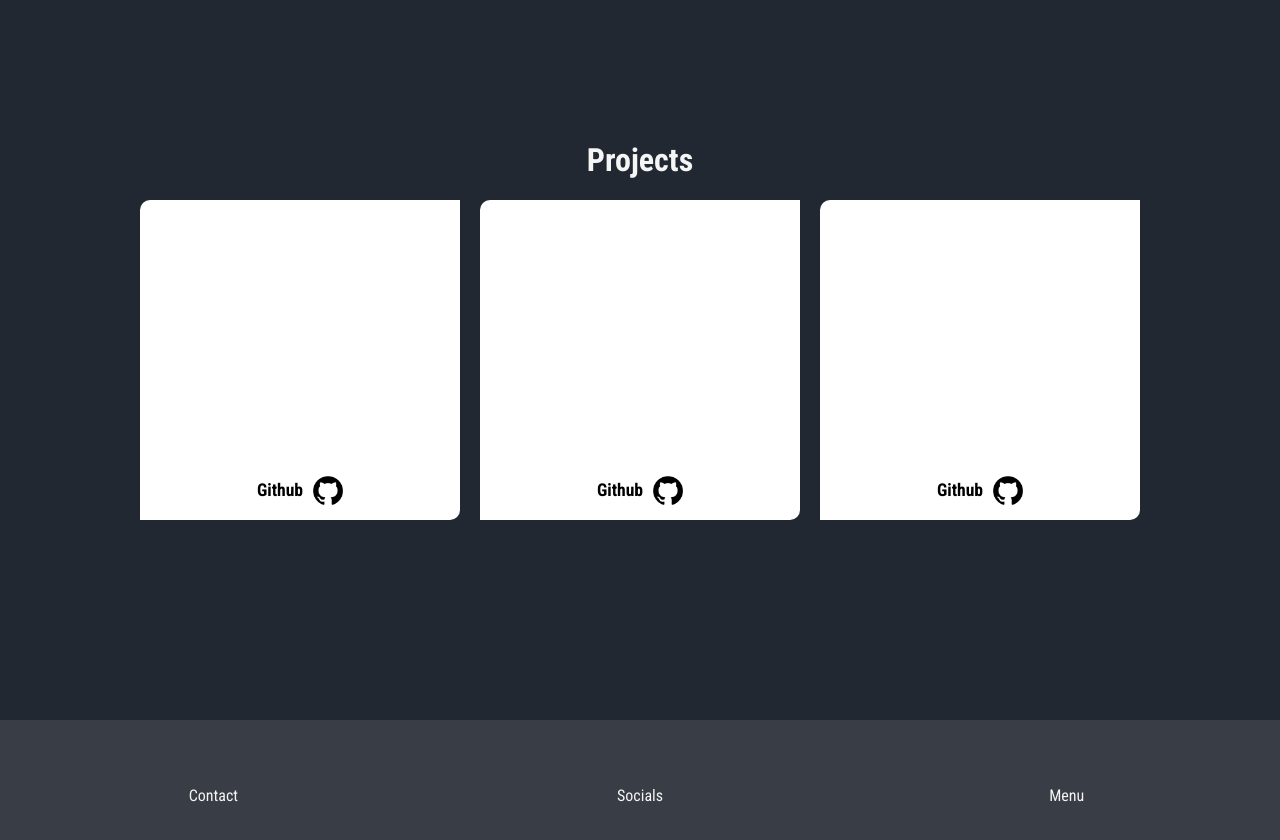
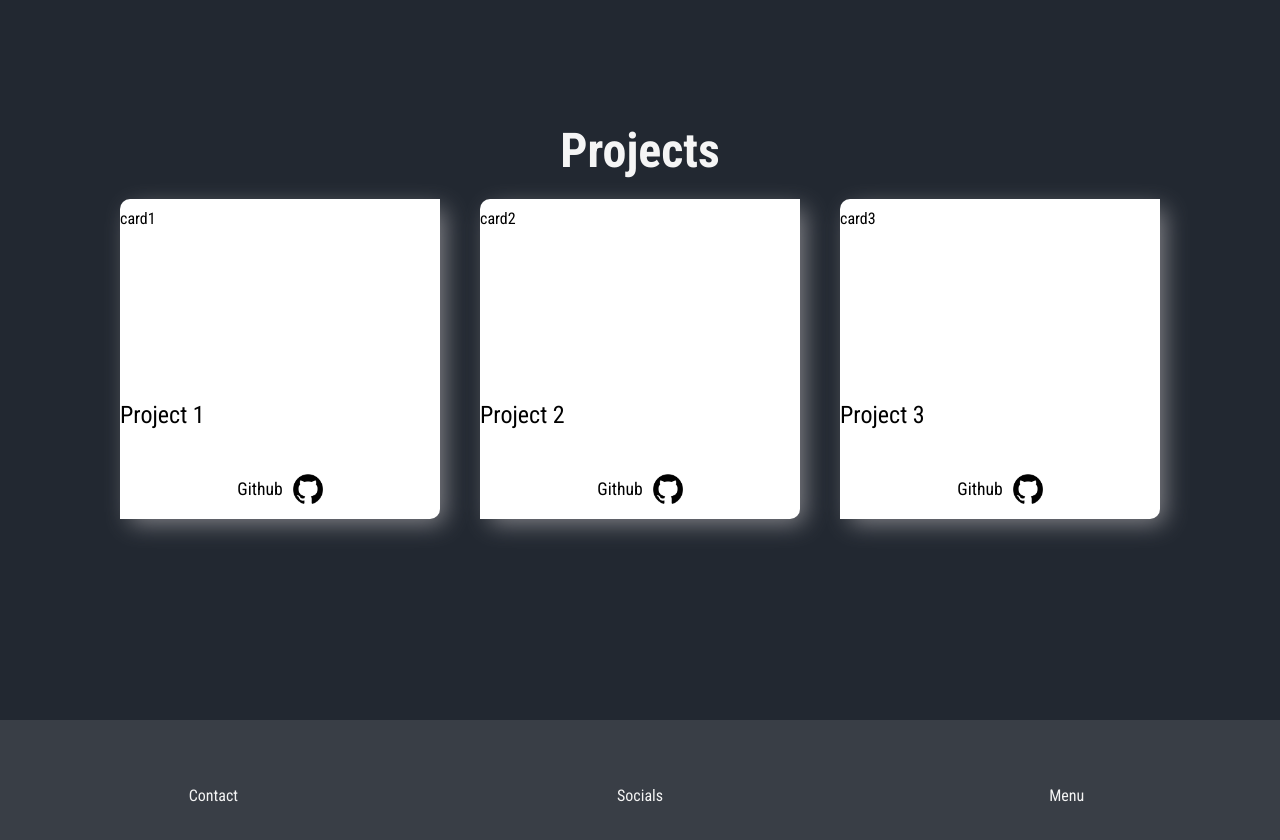
Before and after one commit to Koksiarz100/Portfolio, a React (Vite) app: page / in a window 1280 px wide. Shown: the part 2480-3320 px from the top of the page. Built offline with nearby package versions, Linux system fonts and the light colour scheme.

Commit message:
making components in projects

```diff
--- a/src/components/projects/Projects.tsx
+++ b/src/components/projects/Projects.tsx
@@ -4,24 +4,83 @@ import github from '../../assets/icons/github.png'
 
 class Projects extends React.Component {
 
-  Card = () => {
-    return(
-      <div className='card'>
-        <div className='card-main'>
-          <div className='card-img'>
+  CardImg = (project : number ) => {
+    if(project === 1) {
+      return(
+        <div className='card-img'>
+          card1
+        </div>
+      );
+    }
+    else if(project === 2) {
+      return(
+        <div className='card-img'>
+          card2
+        </div>
+      );
+    }
+    else if(project === 3) {
+      return(
+        <div className='card-img'>
+          card3
+        </div>
+      );
+    }
+  }
 
-          </div>
-          <div className='card-title'>
+  CardTitle = (project : number) => {
+    if(project === 1) {
+      return(
+        <span className='card-title'>Project 1</span>
+      );
+    }
+    else if(project === 2) {
+      return(
+        <span className='card-title'>Project 2</span>
+      );
+    }
+    else if(project === 3) {
+      return(
+        <span className='card-title'>Project 3</span>
+      );
+    }
+  }
 
-          </div>
-          <div className='card-description'>
-
-          </div>
-        </div>
+  CardFooter = (project : number) => {
+    if(project === 1) {
+      return(
         <div className='card-footer'>
           <a href='#'>Github</a>
           <img src={github} alt='github' id='card-git'/>
         </div>
+      );
+    }
+    else if(project === 2) {
+      return(
+        <div className='card-footer'>
+          <a href='#'>Github</a>
+          <img src={github} alt='github' id='card-git'/>
+        </div>
+      );
+    }
+    else if(project === 3) {
+      return(
+        <div className='card-footer'>
+          <a href='#'>Github</a>
+          <img src={github} alt='github' id='card-git'/>
+        </div>
+      );
+    }
+  }
+
+  Card = (card : number) => {
+    return(
+      <div className='card' data-aos="flip-right" data-aos-duration="800" data-aos-delay="600">
+        <div className='card-main'>
+          {this.CardImg(card)}
+          {this.CardTitle(card)}
+        </div>
+        {this.CardFooter(card)}
       </div>
     );
   }
@@ -29,11 +88,11 @@ class Projects extends React.Component {
   render(): React.ReactNode {
     return(
       <div className='projects-wrapper' id='projects'>
-        <h1>Projects</h1>
+        <span className='projects-title' data-aos="fade-down" data-aos-duration="800" data-aos-delay="200">Projects</span>
         <div className='cards-wrapper'>
-          <this.Card />
-          <this.Card />
-          <this.Card />
+          {this.Card(1)}
+          {this.Card(2)}
+          {this.Card(3)}
         </div>
       </div>
     );
--- a/src/components/projects/projects.scss
+++ b/src/components/projects/projects.scss
@@ -7,6 +7,13 @@
   justify-content: center;
   height: 100vh;
   width: 100%;
+
+  .projects-title {
+    font-size: 3rem;
+    font-weight: 700;
+    color: base.$font-color;
+    margin-bottom: 20px;
+  }
 
   .cards-wrapper {
     display: flex;
@@ -24,9 +31,12 @@
       justify-content: center;
       width: 25%;
       height: 40vh;
-      margin: 0 10px 0 10px;
+      margin: 0 20px 0 20px;
       border-top-left-radius: 10px;
       border-bottom-right-radius: 10px;
+      -webkit-box-shadow: 7px 7px 24px -3px rgba(135, 135, 140, 1);
+      -moz-box-shadow: 7px 7px 24px -3px rgba(135, 135, 140, 1);
+      box-shadow: 7px 7px 24px -3px rgba(135, 135, 140, 1);
 
       .card-main {
         display: flex;
@@ -39,21 +49,16 @@
 
         .card-img {
           width: 100%;
-          height: 100%;
+          height: 80%;
           object-fit: cover;
         }
 
         .card-title {
+          width: 100%;
+          height: 20%;
           font-family: base.$font-stack;
           font-size: 1.5rem;
-          color: base.$font-color;
-          margin: 0;
-        }
-
-        .card-description {
-          font-family: base.$font-stack;
-          font-size: 1rem;
-          color: base.$font-color;
+          color: #000;
           margin: 0;
         }
       }
@@ -64,7 +69,6 @@
         justify-content: center;
         width: 100%;
         height: 20%;
-        font-weight: bold;
         font-size: 1.1rem;
 
         a {
```
